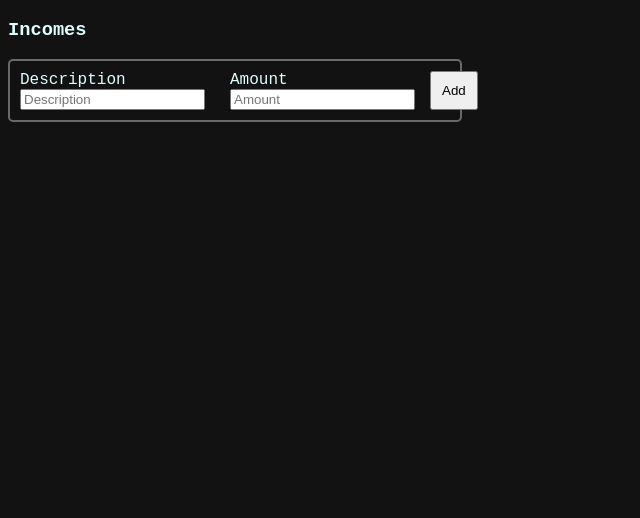
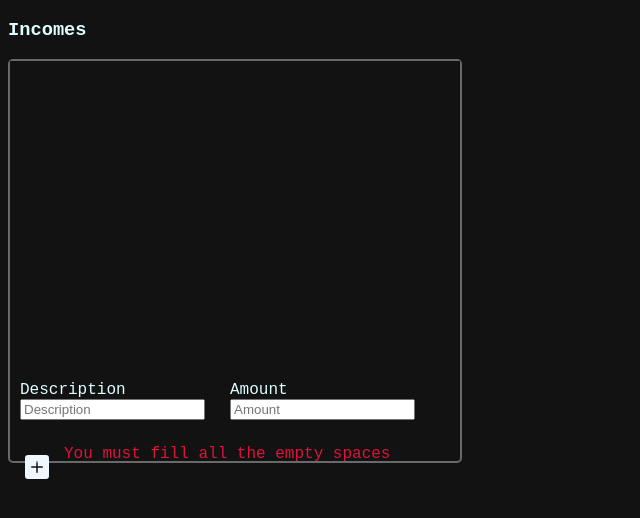
Before and after one commit to ARK7X/Personal_Finances, a React (Vite) app: page / in a window 1280 px wide. Shown: the top 518 px of the page, without its empty margins (0-640 px from the left). Built offline with nearby package versions, Linux system fonts and the light colour scheme.

Commit message:
A lot of changes have been make, added property overflow to a div inside the main container in order to scroll when the container has too many object inside, also added some svg image for the buttons in order to delete words and make the option more attractive and visual

```diff
--- a/src/Styles/CardContainer.css
+++ b/src/Styles/CardContainer.css
@@ -1,10 +1,26 @@
 .main-container{
     width: 450px;
-    height: fit-content;
+    height: 400px;
+    display: flex;
+    flex-wrap: nowrap;
+    flex-direction:column;
     border: solid 2px;
     border-radius: 5px;
     border-color: dimgray;
 }
+
+.card-container {
+    background-color: #121212;
+    width: 100%;
+    height: 19.4rem;
+    overflow-y: scroll;
+    overflow-x: hidden;
+    scrollbar-width:thin;
+    scrollbar-color: dimgray #121212;
+    scroll-behavior: smooth;
+    box-sizing: border-box;
+}
+
 
 .cardItem {
     margin: 10px 10px 10px 10px;
@@ -21,21 +37,85 @@
 }
 
 .cardItem button {
-    margin: 15px 5px 15px 5px;
-    padding: 5px;
+    background: none;
+    border: none;
+    margin: 0;
+    padding: 0;
+}
+
+.cardItem > * {
+    flex: 1 1 0px;
+    min-width: 0;
+    overflow-wrap: break-word;
+}
+
+.cardItem p {
+    flex: 2 1 0px;
+}
+
+.cardItem button{
+    flex: 1 1 0px;
+}
+
+.cardItem button .editButton {
+    width: 24px;
+    height: 24px;
+    fill: aliceblue;
+}
+
+.cardItem button .editButton:hover {
+    fill:  yellow;
+}
+
+.cardItem button .deleteButton {
+    width: 24px;
+    height: 24px;
+    fill: aliceblue;
+}
+
+.cardItem button .deleteButton:hover {
+    fill:  crimson;
+}
+
+.cardItem button .confirmButton {
+    margin: 25px 5px 5px 15px;
+    width: 24px;
+    height: 24px;
+    fill: aliceblue;
+}
+
+.cardItem button .confirmButton:hover {
+    fill:  green;
 }
 
 .CardControlContainer {
-    width: fit-content;
-    height: fit-content;
+    width: 28.11rem;
+    height: 5.5rem;
+    background-color: #121212;
+    position: absolute;
     display: flex;
-    flex-wrap: nowrap;
     flex-direction: row;
-    align-items: center;
+    flex-wrap: wrap;
+    top: 23.2rem;
+    align-items:center;
 }
 
 .CardControlContainer button {
-    padding: 10px;
+    background: none;
+    border: none;
+    padding: 0;
+    margin: 0;
+}
+
+.CardControlContainer button .addButton {
+    margin: 25px 5px 5px 15px;
+    width: 24px;
+    height: 24px;
+    fill: aliceblue;
+}
+
+.CardControlContainer button .addButton:hover {
+    fill:  green;
 }
 
 .InputDescription {
@@ -56,7 +136,7 @@
     box-shadow: 1px 1px 1px 5px rgba(16, 245, 60, 0.5);
 }
 
-.fillWarning {
+.CardControlContainer .fillWarning {
     color: crimson;
     margin: 0px 0px 10px 10px;
 }
--- a/src/components/CardContainer.tsx
+++ b/src/components/CardContainer.tsx
@@ -11,6 +11,7 @@ export const CardContainer = () => {
     <>
       <h3>Incomes</h3>
       <div className="main-container container">
+        <div className="card-container">
         {cardFunctionalities.Items.map((item, index) =>
           cardFunctionalities.isEditClicked &&
           item.id == cardFunctionalities.editId ? (
@@ -28,7 +29,10 @@ export const CardContainer = () => {
                 handleOnChangeInput={cardFunctionalities.handleOnChangeInput}
               />
               <InputButton
-                nameButton="Confirm"
+                xmlns="http://www.w3.org/2000/svg"
+                classID="confirmButton"
+                path="M16 8A8 8 0 1 1 0 8a8 8 0 0 1 16 0m-3.97-3.03a.75.75 0 0 0-1.08.022L7.477 9.417 5.384 7.323a.75.75 0 0 0-1.06 1.06L6.97 11.03a.75.75 0 0 0 1.079-.02l3.992-4.99a.75.75 0 0 0-.01-1.05z"
+                viewBox="0 0 16 16"
                 handleClick={() =>
                   cardFunctionalities.handleConfirmEdit(item.id)
                 }
@@ -36,20 +40,26 @@ export const CardContainer = () => {
             </div>
           ) : (
             <div className="cardItem" key={item.id}>
-              <p>{index}</p>
               <p>{item.description}</p>
               <p>{item.amount}</p>
               <InputButton
-                nameButton="Edit"
+                xmlns="http://www.w3.org/2000/svg"
+                classID="editButton"
+                path="m13.498.795.149-.149a1.207 1.207 0 1 1 1.707 1.708l-.149.148a1.5 1.5 0 0 1-.059 2.059L4.854 14.854a.5.5 0 0 1-.233.131l-4 1a.5.5 0 0 1-.606-.606l1-4a.5.5 0 0 1 .131-.232l9.642-9.642a.5.5 0 0 0-.642.056L6.854 4.854a.5.5 0 1 1-.708-.708L9.44.854A1.5 1.5 0 0 1 11.5.796a1.5 1.5 0 0 1 1.998-.001"
+                viewBox="0 0 16 16"
                 handleClick={() => cardFunctionalities.handleEdit(item.id)}
               />
               <InputButton
-                nameButton="Delete"
+                xmlns="http://www.w3.org/2000/svg"
+                classID="deleteButton"
+                path="M2.5 1a1 1 0 0 0-1 1v1a1 1 0 0 0 1 1H3v9a2 2 0 0 0 2 2h6a2 2 0 0 0 2-2V4h.5a1 1 0 0 0 1-1V2a1 1 0 0 0-1-1H10a1 1 0 0 0-1-1H7a1 1 0 0 0-1 1zm3 4a.5.5 0 0 1 .5.5v7a.5.5 0 0 1-1 0v-7a.5.5 0 0 1 .5-.5M8 5a.5.5 0 0 1 .5.5v7a.5.5 0 0 1-1 0v-7A.5.5 0 0 1 8 5m3 .5v7a.5.5 0 0 1-1 0v-7a.5.5 0 0 1 1 0"
+                viewBox="0 0 16 16"
                 handleClick={() => cardFunctionalities.handleDelete(item.id)}
               />
             </div>
           ),
         )}
+        </div>
         <CardControl handleClick={cardFunctionalities.handleClick} />
       </div>
     </>
--- a/src/components/CardControl.tsx
+++ b/src/components/CardControl.tsx
@@ -19,12 +19,13 @@ export const CardControl = (props: propsCardControl) => {
   const handleOnChangeInput = (name: string, value: string) => {
     const whichInput: boolean = name === "Description";
     if (whichInput) {
-      setForms({ ...forms, description: value })
-      value.length === 0 ? setIsDescriptionEmpty(true) : setIsDescriptionEmpty(false);
-
+      setForms({ ...forms, description: value });
+      value.length === 0
+        ? setIsDescriptionEmpty(true)
+        : setIsDescriptionEmpty(false);
     } else {
       setForms({ ...forms, amount: value });
-      value.length === 0 ? setIsAmountEmpty(true) : setIsAmountEmpty(false)
+      value.length === 0 ? setIsAmountEmpty(true) : setIsAmountEmpty(false);
     }
   };
 
@@ -32,9 +33,9 @@ export const CardControl = (props: propsCardControl) => {
     if (isDescriptionEmpty !== true && isAmountEmpty !== true) {
       let idCategory: string = "income" + Math.random();
       props.handleClick(idCategory, forms.description, forms.amount);
-        setForms({ ...forms, description: "", amount: "" })
-        setIsAmountEmpty(true)
-        setIsDescriptionEmpty(true)
+      setForms({ ...forms, description: "", amount: "" });
+      setIsAmountEmpty(true);
+      setIsDescriptionEmpty(true);
     }
   };
 
@@ -55,9 +56,17 @@ export const CardControl = (props: propsCardControl) => {
           isEmpty={isAmountEmpty}
           handleOnChangeInput={handleOnChangeInput}
         />
-      <InputButton nameButton="Add" handleClick={sendForm} />
+        <InputButton
+          xmlns="http://www.w3.org/2000/svg"
+          classID="addButton"
+          path="M2 0a2 2 0 0 0-2 2v12a2 2 0 0 0 2 2h12a2 2 0 0 0 2-2V2a2 2 0 0 0-2-2zm6.5 4.5v3h3a.5.5 0 0 1 0 1h-3v3a.5.5 0 0 1-1 0v-3h-3a.5.5 0 0 1 0-1h3v-3a.5.5 0 0 1 1 0"
+          viewBox="0 0 16 16"
+          handleClick={sendForm}
+        />
+        {(isDescriptionEmpty || isAmountEmpty) && (
+          <p className="fillWarning">You must fill all the empty spaces</p>
+        )}
       </div>
-    {isDescriptionEmpty || isAmountEmpty && <p className="fillWarning">You must fill all the empty spaces</p>}
     </>
   );
 };
--- a/src/components/InputButton.tsx
+++ b/src/components/InputButton.tsx
@@ -1,9 +1,20 @@
-type propsButton = { nameButton: string; handleClick: () => void };
+type propsButton = {
+  xmlns:string;
+  classID:string;
+  path:string;
+  viewBox:string;
+  handleClick: () => void };
 
 export const InputButton = (props: propsButton) => {
   return (
     <button type="button" onClick={() => props.handleClick()}>
-      {props.nameButton}
+      <svg
+        xmlns={props.xmlns}
+        className={props.classID}
+        viewBox={props.viewBox}
+      >
+        <path d={props.path} />
+      </svg>
     </button>
   );
 };
```
Also changed, not shown: src/assets/plus-square-fill.svg (added). Lines whose indentation alone changed are shown as unchanged.
